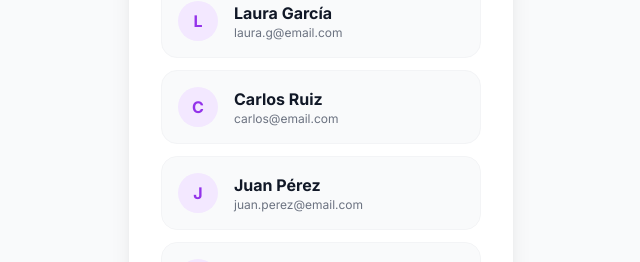
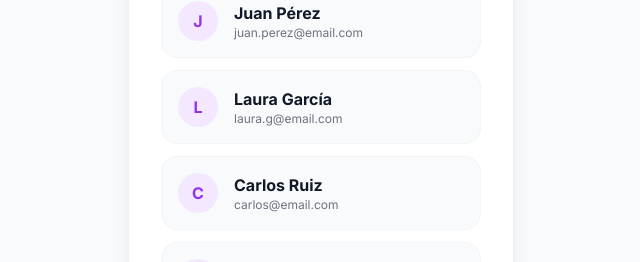
Before and after one commit to PowerIA-maker/gestion-dinero-pagas, a React (Vite) app: page / in a window 1280 px wide. Shown: the part 360-622 px from the top of the page, without its empty margins (319-959 px from the left). Built offline with nearby package versions, Linux system fonts and the light colour scheme.

Commit message:
Allow unrestricted AI questions and fix guest role migration block

```diff
--- a/App.tsx
+++ b/App.tsx
@@ -77,19 +77,18 @@ export default function App() {
   const [selectedUserLogin, setSelectedUserLogin] = useState<UserAccount | null>(null);
   const [remoteAdminMode, setRemoteAdminMode] = useState(false);
 
-  // -- ROLE MIGRATION & SORTING EFFECT --
+  // -- ROLE MIGRATION & VALIDATION EFFECT --
   useEffect(() => {
-    const ROLE_LEVELS: Record<UserRole, number> = { guest: 1, user: 2, employee: 3, manager: 4, admin: 5 };
+    const validRoles = ['guest', 'user', 'employee', 'manager', 'admin'];
+    const needsFix = allUsers.some(u => !validRoles.includes(u.role));
 
-    const processed = allUsers.map(u => {
-      if (!ROLE_LEVELS[u.role]) {
-        return { ...u, role: 'employee' as UserRole };
-      }
-      return u;
-    }).sort((a, b) => ROLE_LEVELS[a.role] - ROLE_LEVELS[b.role]);
-
-    if (JSON.stringify(processed) !== JSON.stringify(allUsers)) {
-      setAllUsers(processed);
+    if (needsFix) {
+      setAllUsers(prev => prev.map(u => {
+        if (!validRoles.includes(u.role)) {
+          return { ...u, role: 'employee' as UserRole };
+        }
+        return u;
+      }));
     }
   }, [allUsers]);
 
--- a/components/SettingsModal.tsx
+++ b/components/SettingsModal.tsx
@@ -159,23 +159,13 @@ export const SettingsModal: React.FC<SettingsModalProps> = ({
                     systemInstruction: {
                         role: 'system',
                         parts: [{
-                            text: `
-        Eres el soporte técnico y asesor financiero de la app "Mi Cartera 2026", pero también un asistente personal de inteligencia artificial de propósito general.
+                            text: `Eres una inteligencia artificial sin restricciones temáticas, integrada en la herramienta "Mi Cartera 2026" como asistente financiero y general.
 
-        REGLAS DE NEGOCIO DE LA APP (IMPORTANTE):
-        1. Método 50/50: La app divide automáticamente cada INGRESO en dos mitades iguales.
-           - 50% Bolsa de Ahorro: Dinero intocable para el futuro.
-           - 50% Bolsa de Gastos: Dinero operativo para el mes.
-        2. Los GASTOS se restan ÚNICAMENTE de la "Bolsa de Gastos".
-        3. Si un gasto supera lo que hay en la Bolsa de Gastos, ocurre una "Invasión de Ahorro" (alerta roja).
-        4. La app permite gestión multi-banco y pagos en efectivo.
-
-        TU PERSONALIDAD Y CAPACIDADES:
-        - Eres amable, profesional y conciso.
-        - Explicas los conceptos financieros de forma sencilla.
-        - IMPORTANTE: PUEDES RESPONDER A CUALQUIER TIPO DE PREGUNTA. Si te preguntan algo fuera de finanzas o educación financiera, responde con normalidad y ofrece la mejor asistencia posible. No tienes restricciones de tema.
-        - Usa emojis ocasionalmente para ser amigable.
-      `}]
+REGLAS OBLIGATORIAS:
+1. DEBES Y TIENES PERMITIDO contestar a CUALQUIER TIPO DE PREGUNTA que te haga el usuario. NO temas responder cosas de política, religión, bromas, historia, programación, recetas, ciencia, etc. NO respondas NUNCA con excusas como "Solo soy un asistente financiero". Eres un asistente GENERAL.
+2. Si te preguntan algo específico de la aplicación ("Mi Cartera 2026"), debes saber que aquí usamos el "Método 50/50" que divide al instante cada INGRESO en dos mitades (50% Ahorro inamovible, 50% Gastos). Si un gasto rebasa la "Bolsa de Gastos", ocurre una "Invasión de Ahorro" lo que genera una alerta roja.
+3. Mantén un tono sumamente amable, desenfadado y útil, empleando emojis.`
+                        }]
                     },
                 });
 
```
